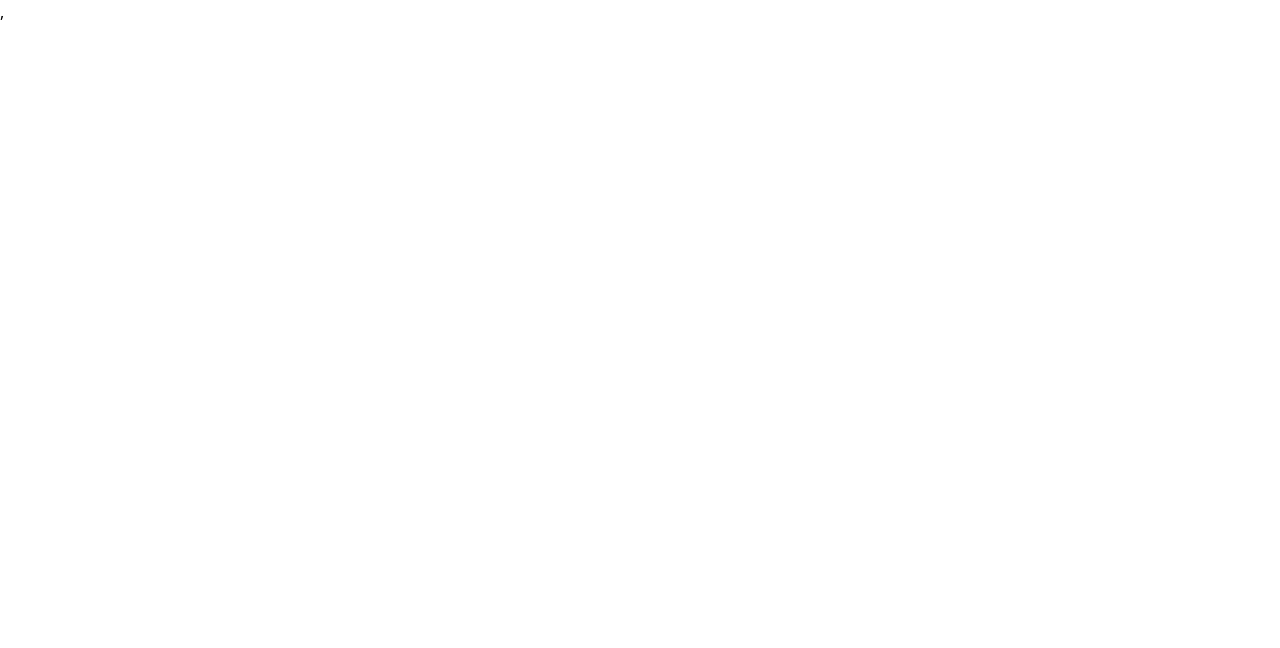
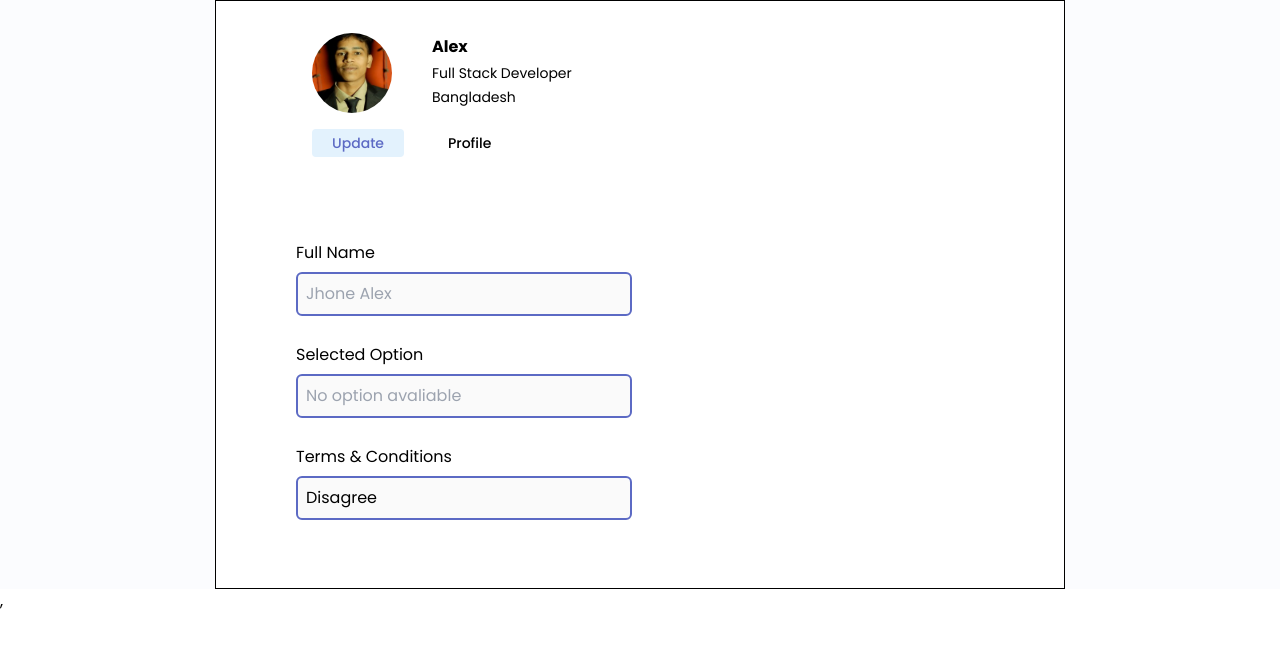
Before and after one commit to techtobit/basic-form-frontend, a React (Vite) app: page /viewForm in a window 1280 px wide. Before the commit this address had no page. Shown: the top 648 px of the page. Built offline with nearby package versions, Linux system fonts and the light colour scheme; no server answers.

Commit message:
add route, added conditions, upated css

```diff
--- /dev/null
+++ b/src/App.css
@@ -0,0 +1,4 @@
+@import url('https://fonts.googleapis.com/css2?family=Poppins:wght@100;200;300;400;500;600;700;800&display=swap');
+body{
+    font-family: 'Poppins', sans-serif;
+}
--- a/src/App.jsx
+++ b/src/App.jsx
@@ -3,13 +3,17 @@ import { Route, Router, Routes } from 'react-router'
 import Form from './Pages/Form'
 import { Toaster } from 'react-hot-toast'
 import SaveFormData from './Pages/SaveFormData'
+import Home from './Pages/Home'
+import './App.css';
+
 
 const App = () => {
   return (
     <div>
+    <Home/>
     <Routes>
       <Route path='/' element={<Form/>}/>
-      <Route path='/t' element={<SaveFormData/>}/>
+      <Route path='/viewForm' element={<SaveFormData/>}/>
     </Routes>
     <Toaster/>
     </div>
--- a/src/Pages/Form.jsx
+++ b/src/Pages/Form.jsx
@@ -3,13 +3,14 @@ import { useGet, usePost, usePut } from '../Hooks/useApiFetching';
 import { toast } from 'react-hot-toast';
 import axios from 'axios';
 
+
 const Form = () => {
     const [data, setData] = useState(null);
     const [existingDocument, setExistingDocument] = useState(null);
     const { data: fetchedData, loading, error } = useGet('/data');
-    const { data: submitData} = useGet('/saveData');
+    const { data: submitData } = useGet('/saveData');
     const { postLoading, pstError, makePutRequest } = usePut();
-    const {makePostRequest} = usePost();
+    const { makePostRequest } = usePost();
 
     const [formData, setFormData] = useState({
         name: '',
@@ -63,12 +64,12 @@ const Form = () => {
                 const updateUrl = `http://localhost:5000/saveData/${existingDocument?._id}`;
                 // await makePutRequest(updateUrl, formData);
                 axios.put(updateUrl, formData)
-                .then(response => {
-                    console.log(response);
-                })
+                    .then(response => {
+                        console.log(response);
+                    })
                 toast.success('Successfully Updated!');
             }
-            else{
+            else {
                 //Add data in Empty DB
                 makePostRequest('/saveData', formData);
                 toast.success('Successfully Saved!')
@@ -103,8 +104,8 @@ const Form = () => {
     };
 
     return (
-        <div className='w-screen grid justify-center items-center bg-white '>
-            <form className='grid  justify-center items-center bg-lightWhite '>
+        <div className=' grid justify-center items-center bg-lightWhite '>
+            <form className='lg:w-[850px] h-[416px] py-4 pl-20 grid  justify-start items-center bg-white shadow-indigo-500/50  bg-white border-x-[1px] border-b-[1px] border-borderColor'>
                 <label htmlFor='name'>Full Name <span className='text-red ' >*</span></label>
                 <input
                     className='p-2 rounded-md border-2 border-primary focus:outline-none focus:ring focus:border-primary'
@@ -119,7 +120,7 @@ const Form = () => {
                 />
                 <label htmlFor="selection" className='pt-5'>Select Options:<span className='text-red ' >*</span></label>
                 <select
-                    className='appearance-none p-2 h-80 w-96 rounded-md border-2 border-primary border-primary focus:outline-none focus:ring focus:border-primary'
+                    className='appearance-none p-2 h-40 w-96 rounded-md border-2 border-primary border-primary focus:outline-none focus:ring focus:border-primary'
                     id="selection"
                     name="selectedSectors"
                     multiple
--- /dev/null
+++ b/src/Pages/Home.jsx
@@ -0,0 +1,45 @@
+import React, { useEffect, useState } from 'react'
+import avatar from "../assets/avatar.jpeg";
+import { Link } from 'react-router-dom';
+import Form from './Form';
+export const Home = ({existingDocument}) => {
+    const [btnActive, setBtnActive] = useState(true);
+
+    useEffect( () => {
+    },[] )
+    return (
+        <div className='grid justify-center bg-lightWhite font-poppins  '>
+        <div className='lg:w-[850px] pl-24 pt-2 grid justify-start bg-white border-x-[1px] border-t-[1px] border-borderColor'>
+        <section className=' flex flex-col items-start'>
+        <div className='profile-head flex  pt-6 pb-4 items-center'>
+                <img className='w-20 rounded-full' src={avatar} />
+                <div className='pl-10'>
+                    <h2 className='font-bold pb-1'>{existingDocument ? existingDocument.name : 'Alex'}</h2>
+                    <h4 className='pb-1 text-sm'>Full Stack Developer</h4>
+                    <h4 className='pb-1 text-sm' >Bangladesh</h4>
+                </div>
+            </div>
+
+            <navigator className='flex gap-6 pb-4'>
+            <Link
+                to={`/`}
+                onClick={() => setBtnActive(true)}
+                className={`rounded-[4px] font-medium text-sm ${btnActive ? 'bg-bgPrimary text-primary' : ''} hover:bg-primary hover:text-white px-5 py-1`}
+            >
+                Update
+            </Link>
+            <Link
+                to={`/viewForm`}
+                onClick={() => setBtnActive(false)}
+                className={`rounded-[4px] font-medium text-sm ${btnActive ? '' : 'bg-bgPrimary text-primary'} hover:bg-primary hover:text-white px-5 py-1`}
+            >
+                Profile
+            </Link>
+            </navigator>
+
+        </section>
+        </div>
+        </div>
+    )
+}
+export default Home;
--- a/src/Pages/SaveFormData.jsx
+++ b/src/Pages/SaveFormData.jsx
@@ -3,12 +3,11 @@ import { useGet } from '../Hooks/useApiFetching';
 
 
 const SaveFormData = () => {
-    const[saveFormData, setSaveFormData] = useState(null);
-    const{data:getSaveFromData} = useGet('/saveData');
+  const [saveFormData, setSaveFormData] = useState(null);
+  const { data: getSaveFromData } = useGet('/saveData');
 
-    useEffect( ()=> {
-      if(getSaveFromData)
-      {
+  useEffect(() => {
+    if (getSaveFromData) {
       setSaveFormData(getSaveFromData[0]);
     }
   }, [getSaveFromData]);
@@ -16,19 +15,43 @@ const SaveFormData = () => {
 
 
   return (
-    <div>
-      <form>
-      <label htmlFor='name'>Full Name <span className='text-red ' >*</span></label>
+    <div className='w-screen  grid justify-center items-center bg-lightWhite '>
+      <form className='lg:w-[850px] h-[416px] py-16 pl-20 grid  justify-start items-center bg-white border-x-[1px] border-b-[1px] border-borderColor'>
+        <label htmlFor='name'>Full Name</label>
         <input
-                    className='p-2 rounded-md border-2 border-primary focus:outline-none focus:ring focus:border-primary'
+          className='p-2 rounded-md border-2 border-primary '
           type="text"
           name="name"
           required
           minLength={5}
           maxLength={20}
           placeholder="Jhone Alex"
+          disabled
           value={saveFormData?.name}
-                    // onChange={handleInputChange}
+        />
+        <label htmlFor="selection" className='pt-5'>Selected Option</label>
+        <input
+          className='p-2 rounded-md border-2 border-primary  '
+          type="text"
+          name="name"
+          required
+          minLength={5}
+          maxLength={20}
+          placeholder="No option avaliable"
+          disabled
+          value={saveFormData?.selectedSectors}
+        />
+        <label htmlFor="selection" className='pt-5'>Terms & Conditions</label>
+        <input
+          className='p-2 rounded-md border-2 border-primary  '
+          type="text"
+          name="name"
+          required
+          minLength={5}
+          maxLength={20}
+          placeholder="No option avaliable"
+          disabled
+          value={saveFormData?.agreeToTerms == true ? "Agree  ✅" : "Disagree"}
         />
       </form>
     </div>
--- a/src/index.css
+++ b/src/index.css
@@ -2,3 +2,4 @@
 @tailwind base;
 @tailwind components;
 @tailwind utilities;
+@import url("https://fonts.googleapis.com/css2?family=Poppins&display=swap");
--- a/tailwind.config.js
+++ b/tailwind.config.js
@@ -11,7 +11,8 @@ export default {
       secondary: '#ecc94b',
       black: '#000000',
       white : '#ffffff',
-      lightWhite : '#f8f9fa',
+      lightWhite : '#FBFCFE',
+      borderColor : '##F2F3F4',
       red : '#d62828',
       hover: "#3f4ca8"
     }
```
Also changed, not shown: src/assets/avatar.jpeg (added). Lines whose indentation alone changed are shown as unchanged.
